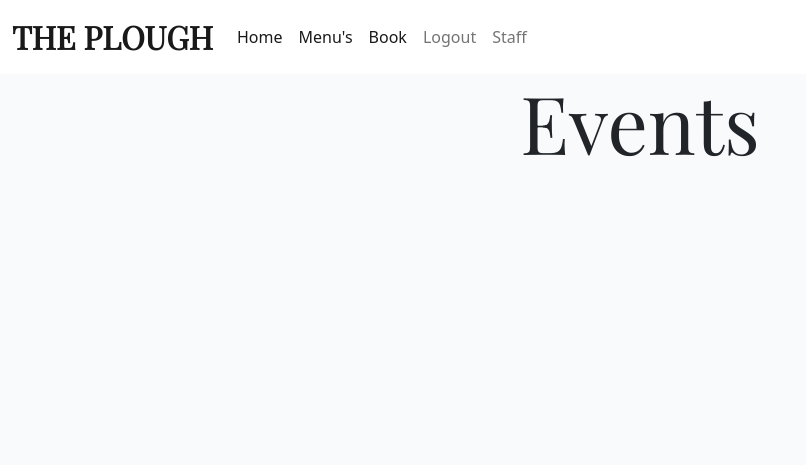
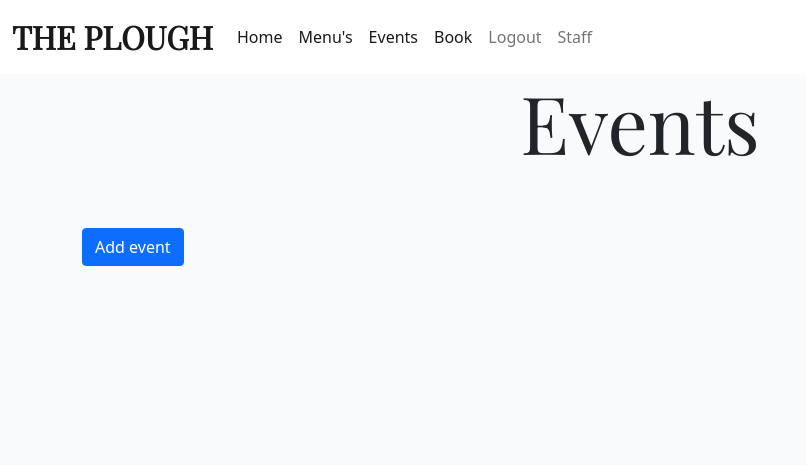
Before and after one commit to jamiebradford123/The-Plough-Booking, a Django app: page /event in a window 1280 px wide. Shown: the top 465 px of the page, without its empty margins (0-806 px from the left). Run offline with Django 3.2, Linux system fonts and the light colour scheme; the visitor is signed in with stand-in values (Sample User, id 1); data that the repository does not hold is empty.

Commit message:
add add_event form to event page

```diff
--- a/events/models.py
+++ b/events/models.py
@@ -10,6 +10,7 @@ class Event(models.Model):
     title = models.CharField(max_length=150, unique=True)
     slug = models.SlugField(max_length=150, unique=True)
     event_date = models.DateTimeField()
+    time = models.TimeField(null=True)
     updated_on = models.DateTimeField(auto_now=True)
     content = models.TextField()
     featured_image = CloudinaryField('image', default='placeholder')
--- a/events/urls.py
+++ b/events/urls.py
@@ -4,6 +4,7 @@ from django.urls import path
 
 urlpatterns = [
     path('event', views.EventList.as_view(), name='event'),
+    path('add_event', views.add_event, name='add_event'),
     path('<slug:slug>/', views.EventDetail.as_view(), name='event_detail'),
     path('interested/<slug:slug>', views.EventInterested.as_view(), name='event_interested'),
 ]
--- a/events/views.py
+++ b/events/views.py
@@ -2,12 +2,12 @@ from django.shortcuts import render, get_object_or_404, reverse
 from django.views import generic, View
 from django.http import HttpResponseRedirect
 from .models import Event
-from .forms import CommentForm
+from .forms import CommentForm, EventForm
 
 
 class EventList(generic.ListView):
     model = Event
-    queryset = Event.objects.filter(status=1).order_by('created_on')
+    queryset = Event.objects.order_by('created_on')
     template_name = 'event.html'
     paginate_by = 6
 
@@ -77,3 +77,26 @@ class EventInterested(View):
             event.interested.add(request.user)
 
         return HttpResponseRedirect(reverse('event_detail', args=[slug]))
+
+
+
+def add_event(request):
+
+    if request.method=="POST":
+        event_form = EventForm(request.POST)
+
+        if event_form.is_valid():
+            event_form.save()
+            return render(request,"success.html")
+
+        else:
+            return render(request,"fail.html")
+    else:
+        event_form = EventForm()
+    return render(
+        request,
+        "add_event.html",
+        {
+            "event_form": event_form,
+        }
+    )
--- a/templates/base.html
+++ b/templates/base.html
@@ -45,9 +45,9 @@
                     <li class="nav-item">
                         <a class="nav-link active" aria-current="page" href="{% url 'menu' %}">Menu's</a>
                     </li>
-                    <!-- <li class="nav-item">
+                    <li class="nav-item">
                         <a class="nav-link active" aria-current="page" href="{% url 'event' %}">Events</a>
-                    </li> -->
+                    </li>
                     <li class="nav-item">
                         <a class="nav-link active" aria-current="page" href="{% url 'book' %}">Book</a>
                     </li>
--- a/templates/event.html
+++ b/templates/event.html
@@ -2,18 +2,23 @@
 
 
 {% block content %}
-
-  </header>
-        <!-- Event Entries Column -->
 <div class="container">
     <div class="row">
         <h1 class="display-1 d-flex justify-content-center">Events</h1>
+
+        {% if request.user.is_authenticated %} {% if request.user.is_staff %}
+        <p>
+        <a href="{% url 'add_event' %}">
+            <button class="btn btn-primary">Add event</button>
+        </a>
+        </p>
+
+        {% endif %}
+        {% endif %}
+
         {% for event in event_list %}
-            <div class="col-lg-6 col-md-10 d-flex justify-content-center mb-10">
-                <div class="card event mb-12">
-                    <div class="card-body">
+        <div class="card mb-3">
             <a href="{% url 'event_detail' event.slug %}" class="event-link">
-                        <div class="image-container">
                 {% if "placeholder" in event.featured_image.url %}
                             <img class="card-img-top"
                             src="https://media-cdn.tripadvisor.com/media/photo-s/0b/fc/88/6b/traditional-village-pub.jpg"
@@ -22,25 +27,16 @@
                             <img class="card-img-top" src="{{ event.featured_image.url }}"
                             alt="image related to the event">
                             {% endif %}
-                            <div class="image-flash">
-                                <p class="date">Date: {{ event.event_date }}</p>
+            <div class="card-body">
+                <h2 class="card-title">{{ event.title }}</h2>
+            <p class="card-text">Date: {{ event.event_date }}</p>
+            <p class="card-text">Price £{{ event.price }}</p>
+            <p class="card-text"><small class="text-muted">Created on: {{ event.created_on }}
+                <i class="far fa-thumbs-up"></i>{{ event.number_interested }}</small></p>
             </div>
         </div>
-                            <h2 class="card-title">{{ event.title }}</h2>
-                            <p class="card-text">Price £{{ event.price }}</p>
-                        </a>
-                        <hr/>
-                        <p class="card-text texed-muted h6">Created on: {{ event.created_on }}
-                            <i class="far fa-thumbs-up"></i>{{ event.number_interested }}
-                        </p>
-                    </div>
-                </div>
-            </div>
+        {% endfor %}
 
-                {% endfor %}
-            </div>
-        </div>
-    </div>
     {% if is_paginated %}
     <nav aria-label="Page navigation">
         <ul class="pagination justify-content-center">
```
Also changed, not shown: events/forms.py (+22 -1 lines), templates/add_event.html (added, +25 -0 lines), events/migrations/0009_event_time.py (added). Lines whose indentation alone changed are shown as unchanged.
